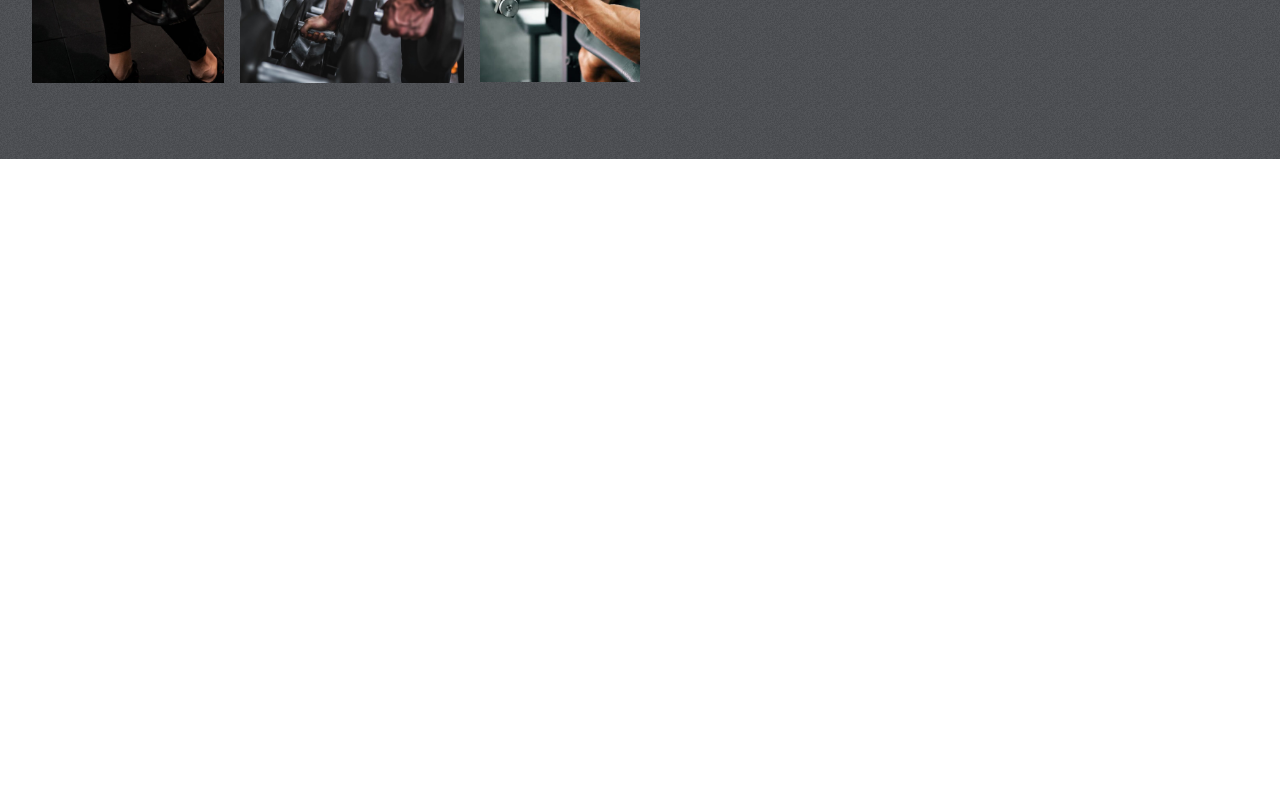
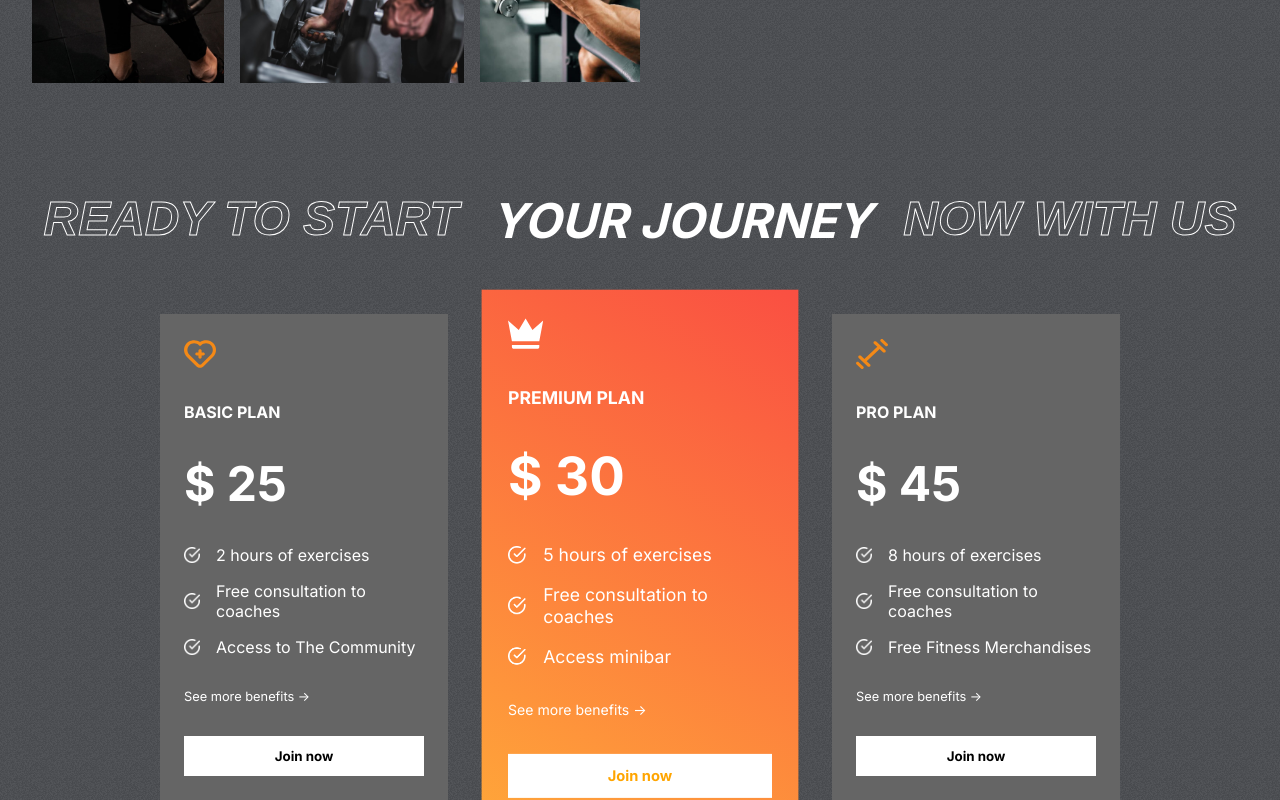
Before and after one commit to Havtse06109G27/gym_website_clone, a React (Create React App) app: page / in a window 1280 px wide. Shown: the part 1632-2432 px from the top of the page. Before the commit the page ends 1791 px from the top, so only its background shows below. Built offline with nearby package versions, Linux system fonts and the light colour scheme.

Commit message:
complete plans component

```diff
--- a/src/App.js
+++ b/src/App.js
@@ -1,5 +1,6 @@
 import "./App.css";
 import Hero from "./components/Hero/Hero";
+import Plans from "./components/Plans/Plans";
 import Programs from "./components/Programs/Programs";
 import Reasons from "./components/Reasons/Reasons";
 
@@ -9,6 +10,7 @@
       <Hero />
       <Programs />
       <Reasons />
+      <Plans />
     </div>
   );
 }
--- /dev/null
+++ b/src/components/Plans/Plans.css
@@ -0,0 +1,75 @@
+.plans-container {
+  margin-top: -4rem;
+  padding: 0 2rem;
+  display: flex;
+  flex-direction: column;
+  gap: 4rem;
+  position: relative;
+}
+.programs-header {
+}
+.plans {
+  display: flex;
+  align-items: center;
+  justify-content: center;
+  gap: 3rem;
+}
+
+.plan {
+  display: flex;
+  flex-direction: column;
+  background: var(--caloryCard);
+  color: white;
+  gap: 2rem;
+  padding: 1.5rem;
+  width: 15rem;
+}
+
+.plan:nth-child(2) {
+  background: var(--planCard);
+  transform: scale(1.1);
+}
+
+.plan > svg {
+  fill: var(--orange);
+  width: 2rem;
+  height: 2rem;
+}
+
+.plan > :nth-child(2) {
+  font-size: 1rem;
+  font-weight: bold;
+}
+
+.plan > :nth-child(3) {
+  font-size: 3rem;
+  font-weight: bold;
+}
+
+.plan > :nth-child(5) {
+  font-size: 0.8rem;
+}
+
+.features {
+  display: flex;
+  flex-direction: column;
+  gap: 1rem;
+}
+
+.feature {
+  display: flex;
+  align-items: center;
+  gap: 1rem;
+}
+
+.feature > img {
+  width: 1rem;
+}
+
+.plans > :nth-child(2) > svg {
+  fill: white;
+}
+
+.plans > :nth-child(2) > button {
+  color: orange;
+}
--- /dev/null
+++ b/src/components/Plans/Plans.js
@@ -0,0 +1,43 @@
+import React from "react";
+import { plansData } from "../../data/plansData";
+import whiteTick from "../../assets/whiteTick.png";
+import "./Plans.css";
+
+const Plans = () => {
+  return (
+    <div className="plans-container">
+      <div className="programs-header" style={{ gap: "2rem" }}>
+        <span className="stroke-text">READY TO START</span>
+        <span>YOUR JOURNEY</span>
+        <span className="stroke-text">NOW WITH US</span>
+      </div>
+
+      {/* plans card */}
+      <div className="plans">
+        {plansData.map((plan, index) => (
+          <div className="plan" key={index}>
+            {plan.icon}
+            <span>{plan.name}</span>
+            <span>$ {plan.price}</span>
+
+            <div className="features">
+              {plan.features.map((feature, index) => (
+                <div className="feature">
+                  <img src={whiteTick} alt="WhiteTick" />
+                  <span key={index}>{feature}</span>
+                </div>
+              ))}
+            </div>
+
+            <div>
+              <span>See more benefits -></span>
+            </div>
+            <button className="btn">Join now</button>
+          </div>
+        ))}
+      </div>
+    </div>
+  );
+};
+
+export default Plans;
--- a/src/components/Programs/Programs.js
+++ b/src/components/Programs/Programs.js
@@ -2,6 +2,7 @@
 import "./Programs.css";
 import { programsData } from "../../data/programsData";
 import RightArrow from "../../assets/rightArrow.png";
+
 const Programs = () => {
   return (
     <div className="Programs" id="programs">
--- a/src/data/plansData.js
+++ b/src/data/plansData.js
@@ -1,4 +1,4 @@
-export const planData = [
+export const plansData = [
   {
     icon: (
       <svg
```
